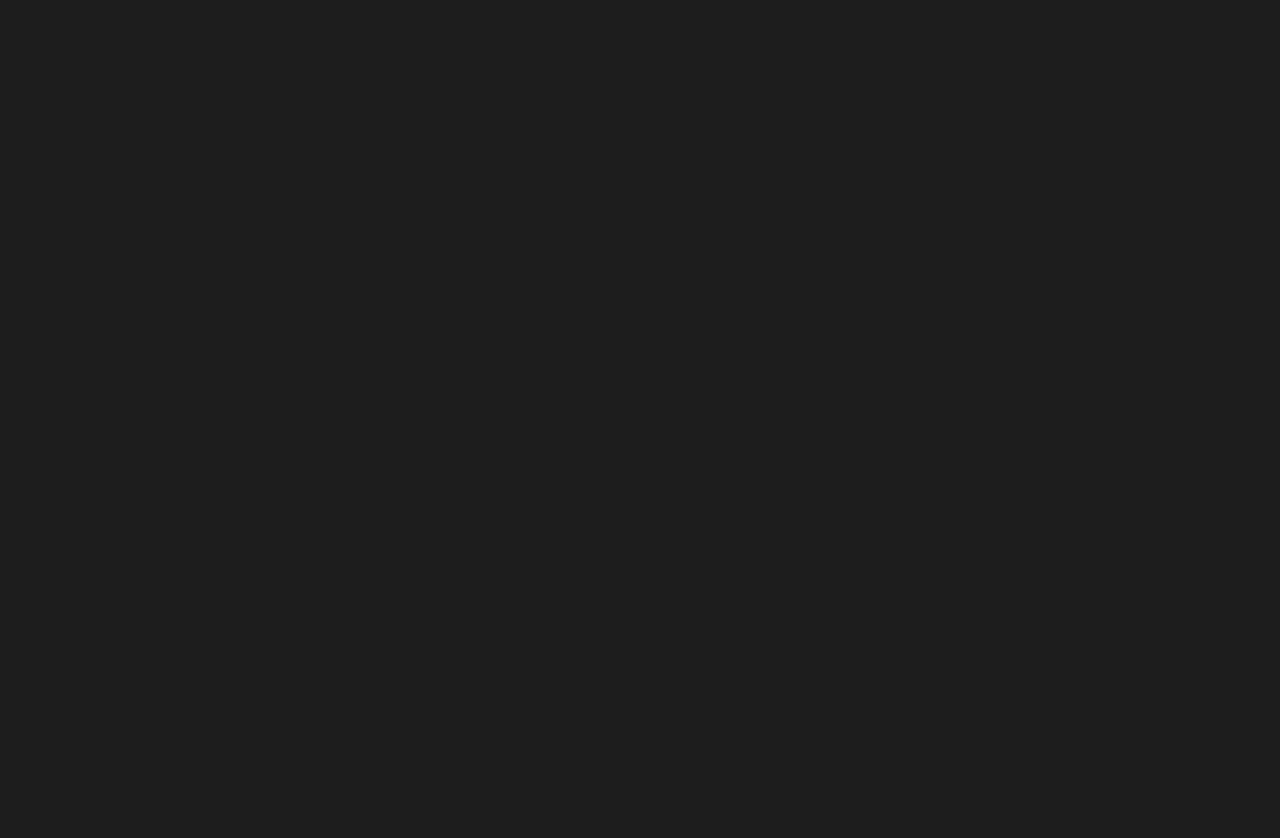
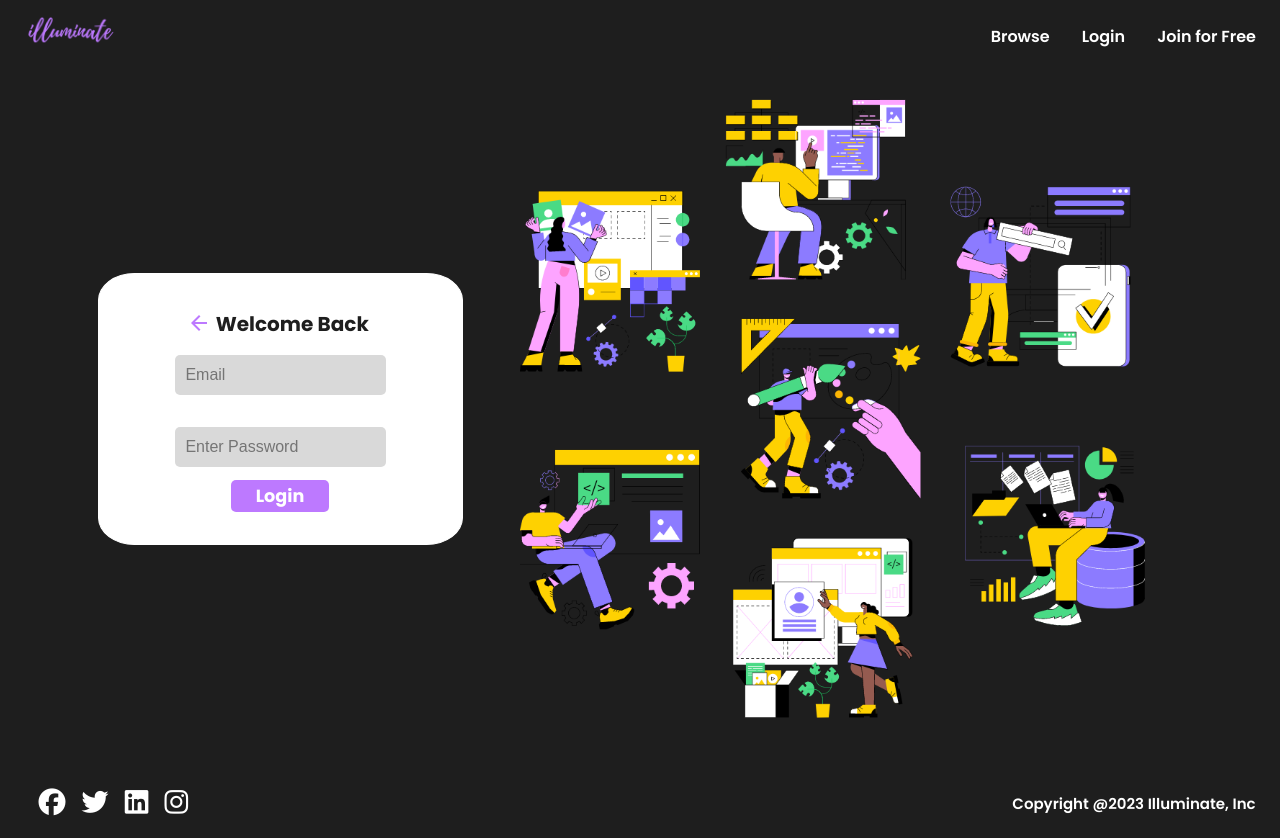
Before and after one commit to aditi977/Illuminate, a React (Create React App) app in the folder frontend/: page /login in a window 1280 px wide. Before the commit this address had no page. Before the commit the page ends 800 px from the top, so only its background shows below. Built offline with nearby package versions, Linux system fonts and the light colour scheme.

Commit message:
Login page
Added login page

```diff
--- a/frontend/src/App.js
+++ b/frontend/src/App.js
@@ -4,6 +4,7 @@ import LandingPage from './pages/LandingPage';
 import { Routes, Route } from "react-router-dom"
 import SignUp from './pages/SignUp';
 import Welcome from './pages/Welcome';
+import Login from './pages/Login';
 import PPForm from './pages/PPForm';
 
 
@@ -14,6 +15,7 @@ function App() {
       <Routes>
         <Route path="/" element={ <LandingPage/> } />
         <Route path="signup" element={ <SignUp/> } />
+        <Route path="login" element={<Login/>}/>
         <Route path="welcome" element={<Welcome isLoggedIn={true}/>} />
         <Route path="form" element={<PPForm/>}/>
       </Routes>
--- /dev/null
+++ b/frontend/src/pages/Login.css
@@ -0,0 +1,97 @@
+
+.sign-up-container {
+    display: flex;
+    flex-direction: row;
+    justify-content: center;
+    align-items: center;
+    width: 100%;
+
+}
+
+
+/* .sign-up {
+    display: inline-block;
+} */
+.sign-up-form{
+    background-color: #FFFFFF;
+    /* z-index: 100; */
+    border: 1px solid var(--primary-text-color);
+    /* position: absolute; */
+    /* top: 25vh; */
+    /* left: 5em; */
+    padding: 35px 76px;
+    display: flex;
+    flex-direction: column;
+    justify-content: center;
+    align-items: center;
+    border-radius: 10%;
+    max-height: 450px;
+    max-width: 450px;
+}
+
+
+/* .sign-up-form > *, label > *, button {
+    color: var(--bg-color) !important;
+} */
+
+input{
+    background-color: var(--primary-text-color);
+}
+
+.sign-up-form > input {
+    margin: 1em 0;
+}
+.sign-up-form h1{
+font-family: 'Poppins';
+font-style: normal;
+font-weight: 700;
+font-size: 1.25em;
+line-height: 30px;
+
+display: flex;
+align-items: center;
+text-align: center;
+
+color: var(--bg-color);
+}
+
+
+
+.sign-up-form input{
+    width: 271px;
+    min-height: 40px;
+    background: #D9D9D9;
+    border-radius: 5px;
+    color: var(--bg-color);
+    margin: 1em 0;
+}
+
+.signupbtn{
+    font-weight: bold;
+    background: #BD79FF;
+    border-radius: 5px;
+    padding: 0.2em 1.4em;
+    font-size: 1.1em;
+    cursor: pointer;
+    margin-top: 1em;
+}
+/*input[type=password]
+{
+    position: absolute;
+    width: 300px;
+    height: 40px;
+    left: 74px;
+    top: 170px;
+    background: #D9D9D9;
+    border-radius: 5px;
+}*/
+
+/* .pictureGrid {
+    display: inline-block;
+    justify-content: space-between;
+} */
+
+.sign-up-container img {
+    max-height: 90vh;
+    max-width: 60vw;
+}
--- /dev/null
+++ b/frontend/src/pages/Login.js
@@ -0,0 +1,40 @@
+import Header from "../components/Header";
+import './SignUp.css';
+import arrow from './arrow.png';
+import pictureGrid from './pictureGrid.png';
+import Footer from "../components/Footer";
+
+export default function SignUp() {
+    return (
+        <>
+            <Header isLoggedIn={false}/>
+
+            <div className='sign-up-container'>
+                {/* <div className='sign-up'> */}
+
+                    <form class="sign-up-form">
+                            <h1><a href='/'><img src={arrow} /></a>&nbsp;&nbsp;Welcome Back</h1>
+
+
+
+                            <input type="text" placeholder="  Email" name="email" required />
+
+                            <input type="password" placeholder="  Enter Password" name="psw" required />
+
+
+
+                            <div>
+                               <a href="/welcome" class="signupbtn">Login</a>
+                            </div>
+                    </form>
+                {/* </div> */}
+                <img src={pictureGrid}/>
+            </div>
+
+            <Footer />
+        </>
+
+
+
+    )
+}
```
